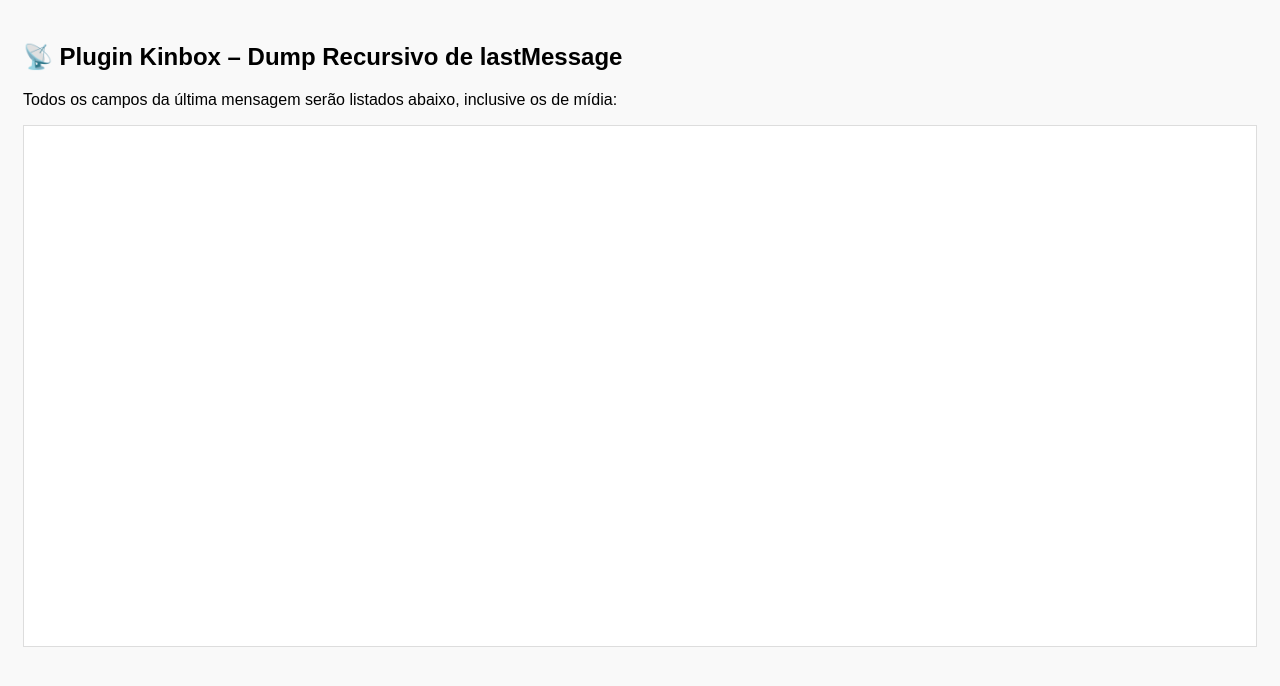
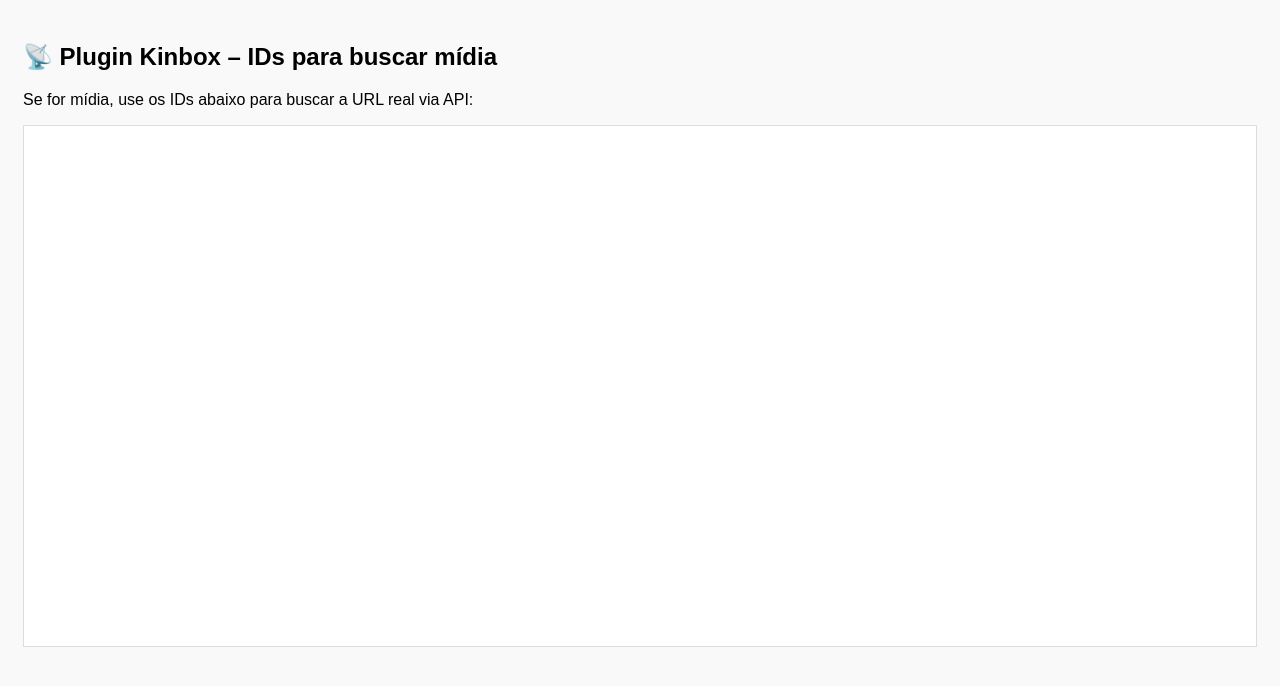
Before and after one commit to Leafarolegna29/kinbox-plugin-comprovante, a plain HTML site: page index.html in a window 1280 px wide. Drawn offline with Linux system fonts and the light colour scheme.

Commit message:
Update index.html

```diff
--- a/index.html
+++ b/index.html
@@ -2,7 +2,7 @@
 <html lang="pt-BR">
 <head>
   <meta charset="UTF-8">
-  <title>Plugin Kinbox - Dump Recursivo</title>
+  <title>Plugin Kinbox - IDs de Mensagens</title>
   <style>
     body {
       font-family: Arial, sans-serif;
@@ -22,8 +22,8 @@
   </style>
 </head>
 <body>
-  <h2>📡 Plugin Kinbox – Dump Recursivo de lastMessage</h2>
-  <p>Todos os campos da última mensagem serão listados abaixo, inclusive os de mídia:</p>
+  <h2>📡 Plugin Kinbox – IDs para buscar mídia</h2>
+  <p>Se for mídia, use os IDs abaixo para buscar a URL real via API:</p>
   <div id="logs"></div>
   <script src="plugin.js"></script>
 </body>
```
